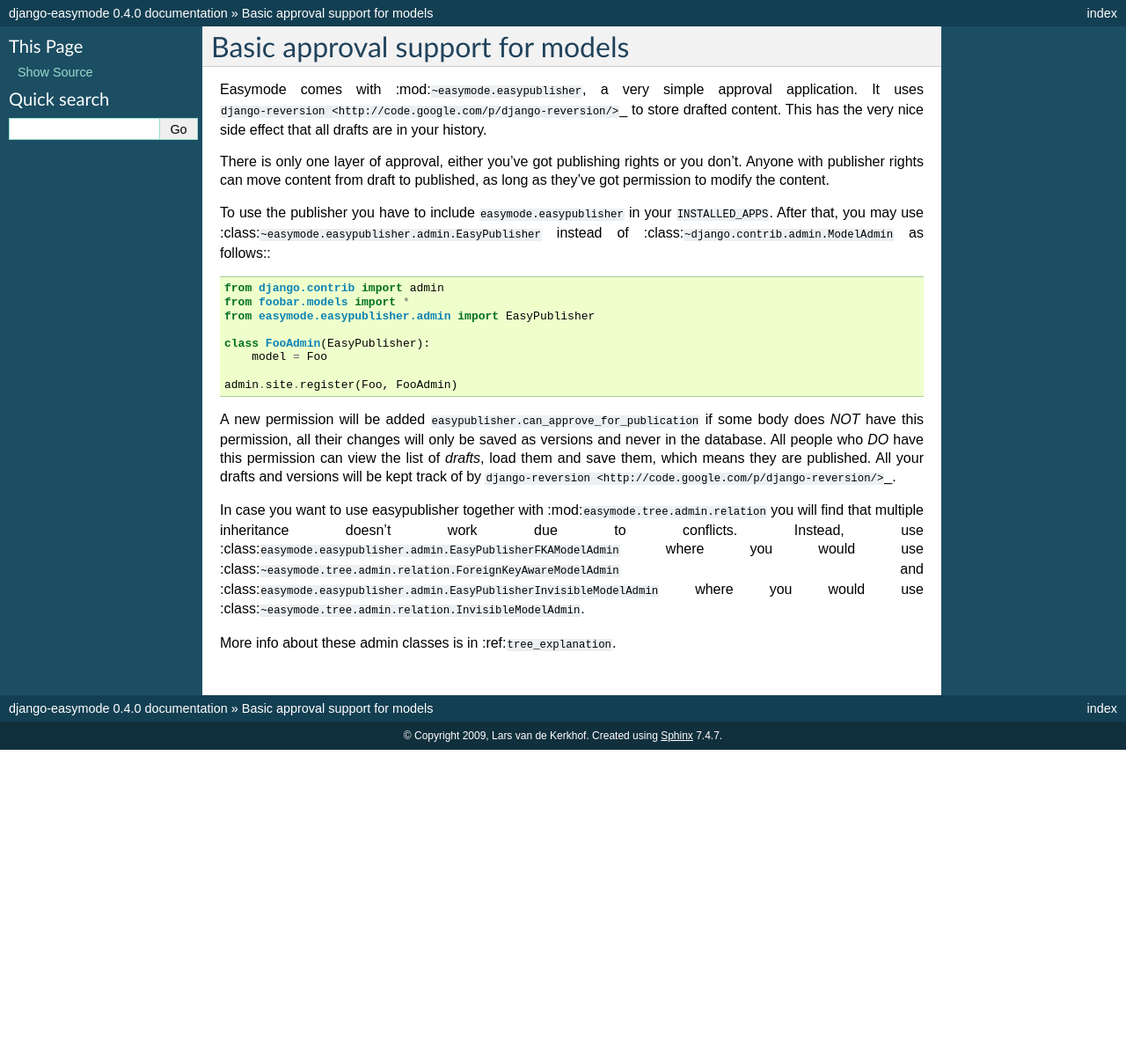
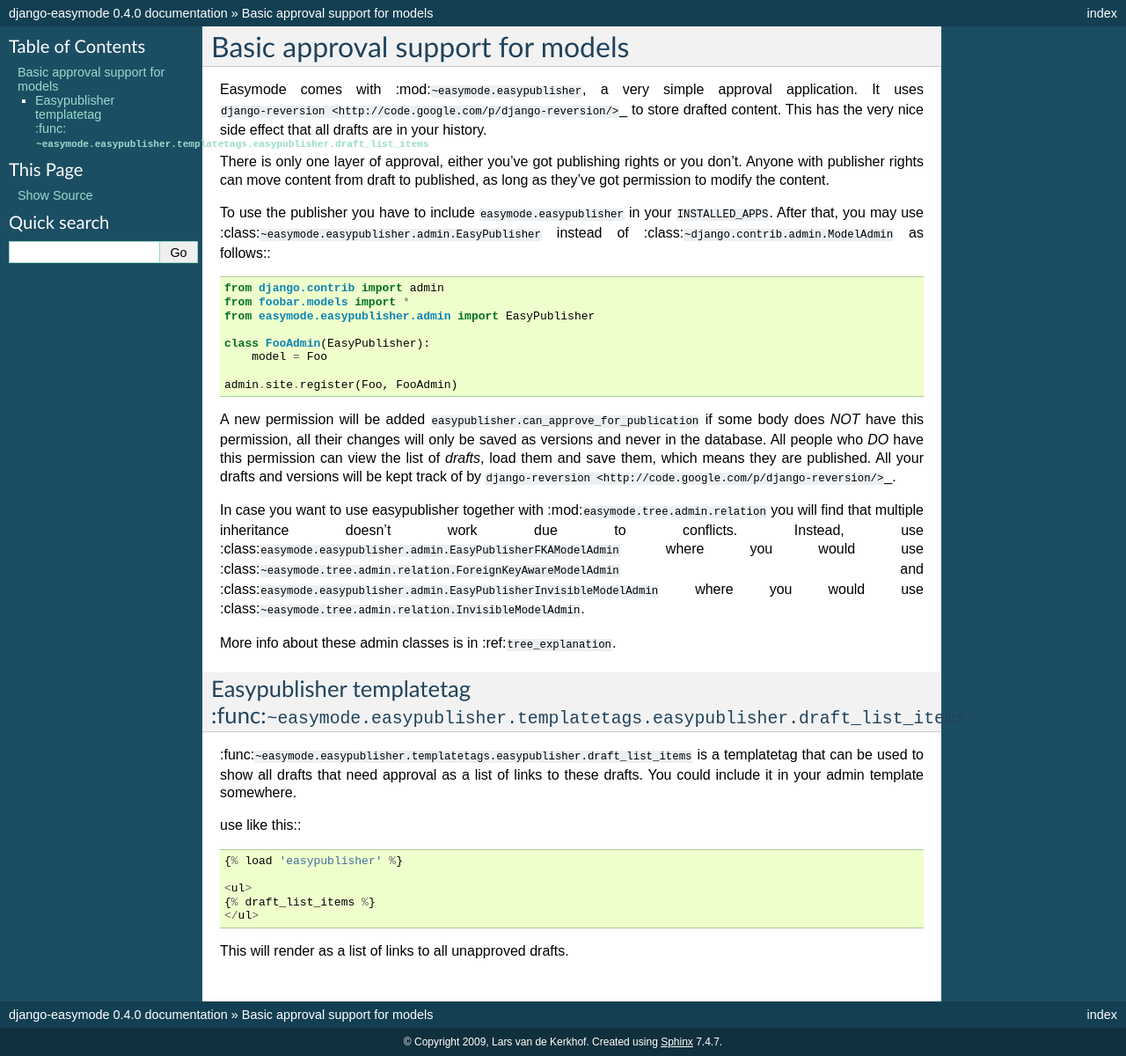
Before and after one commit to specialunderwear/django-easymode, a Sphinx documentation site: the page built from docs/easypublisher.md, in a window 1280 px wide. Shown: the whole page at 88% size. Built offline with Sphinx 7.4.7, drawn with Linux system fonts in a browser that asks for light colours; before the commit the page ends 900 px from its top, so only the background shows below that.

Commit message:
Added docs about the templatetags. Also improved docs of the xmlutils.

```diff
--- a/docs/easypublisher.md
+++ b/docs/easypublisher.md
@@ -39,3 +39,20 @@
 use :class:`~easymode.tree.admin.relation.InvisibleModelAdmin`.
 
 More info about these admin classes is in :ref:`tree_explanation`.
+
+Easypublisher templatetag :func:`~easymode.easypublisher.templatetags.easypublisher.draft_list_items`
+----------------------------------------------------------------------------------------------------
+
+:func:`~easymode.easypublisher.templatetags.easypublisher.draft_list_items` is a templatetag that can
+be used to show all drafts that need approval as a list of links to these drafts. You could
+include it in your admin template somewhere.
+
+use like this::
+
+    {% load 'easypublisher' %}
+
+    <ul>
+    {% draft_list_items %}
+    </ul>
+
+This will render as a list of links to all unapproved drafts.
```
Also changed, not shown: docs/index.md (+1 -0 lines), docs/settings.md (+2 -0 lines), docs/templatetags.md (added, +81 -0 lines), 2 other files.
